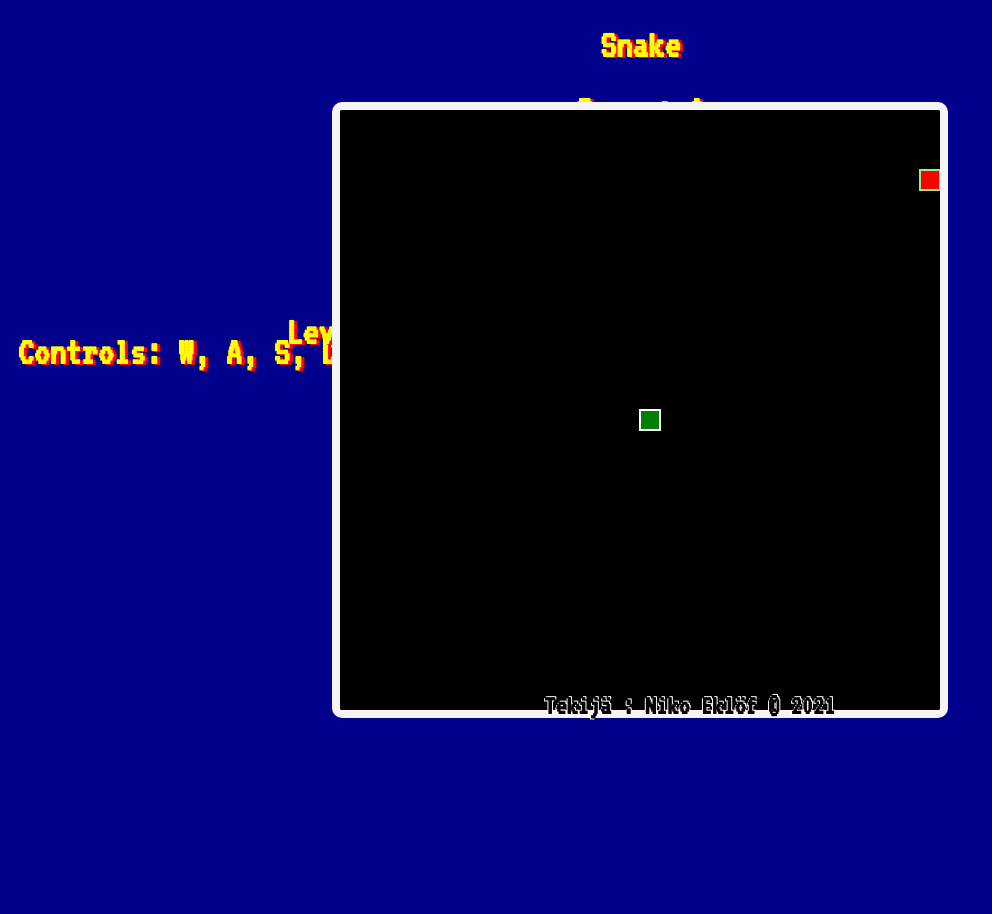
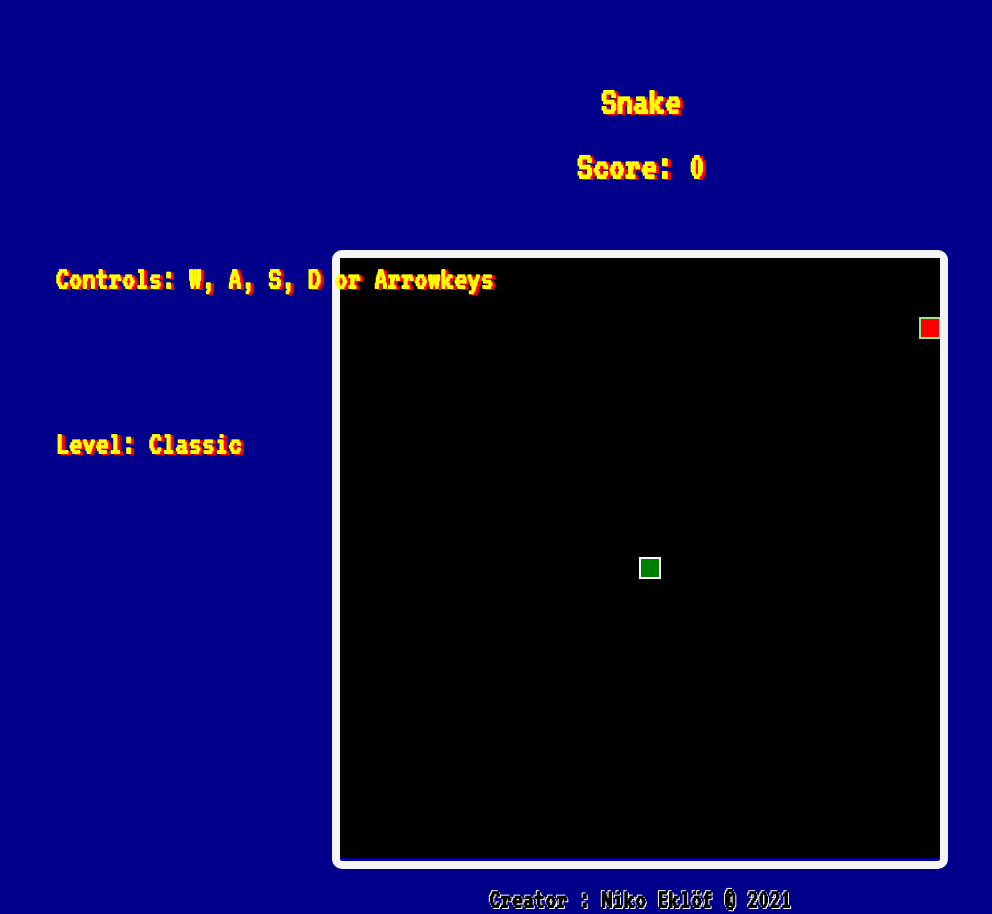
Before and after one commit to datamonnit/matopeli, a plain HTML site: page index.html in a window 1280 px wide. Shown: the whole page, without its empty margins (0-992 px from the left). Before the commit the page ends 800 px from the top, so only its background shows below. Drawn offline with Linux system fonts and the light colour scheme.

Commit message:
rev 0.8
muotoilujen korjausta, seuraavana tulossa tasovalikko ja äänet

```diff
--- a/index.html
+++ b/index.html
@@ -15,12 +15,19 @@
     <br> <br>
     <h1 class="header">Snake</h1>
     <h3 class="score">Score: <span id="score">0</span></h3>
-    <canvas id="game_canvas" width="600" height="600"></canvas>
-    <h5 class="game-controls">Controls: W, A, S, D or Arrowkeys</h5>
-    <h5 class="level">Level: <span id="levelcount">1</span></h5>
+    <div id="canvasGame">
+        <canvas id="game_canvas" width="600" height="600"></canvas>
+    </div>
+    <div id="gameControls">
+        <h5 class="game-controls">Controls: W, A, S, D or Arrowkeys</h5>
+    </div>
+    <div id="levelCounter">
+        <h5 class="level">Level: <span id="levelcount">Classic</span></h5>
+    </div>
 
-
-    <footer>Tekijä : Niko Eklöf &copy; 2021</footer>
+    <div id="footer2">
+        <footer>Creator : Niko Eklöf &copy; 2021</footer>
+    </div>
 </body>
 
 </html>
--- a/index.js
+++ b/index.js
@@ -11,6 +11,7 @@ var tilecount = 30
 var gamespeed = 10
 var overallscore = 0;
 var directionchanged;
+
 window.onload = function() {
     gameboard = document.getElementById('game_canvas')
     gameboard_ctx = gameboard.getContext("2d")
@@ -43,12 +44,8 @@ function step() {
     player.moveSnake();
     isGameOver();
     checkAppleCollision();
-
-
     drawApple();
     player.drawPlayer();
-
-
 }
 
 function drawApple() {
--- a/style.css
+++ b/style.css
@@ -2,15 +2,17 @@
 body {
   background-color: darkblue;
   font-family: "VT323", monospace;
+  margin: 0;
+  padding: 0;
 }
-canvas {
-  margin-top: 10px;
+#canvasGame {
   position: absolute;
-  top: 50%;
+
+  top: 250px;
   left: 50%;
+  transform: translate(-50%, 0%);
   border: 8px solid whitesmoke;
   border-radius: 10px;
-  transform: translate(-50%, -50%);
 }
 h1 {
   color: yellow;
@@ -21,25 +23,27 @@ h1 {
   text-shadow: 3px 1px #ff0000, 3px 1px #ff0000;
 }
 .header {
+  text-align: center;
+  width: 100%;
+  height: 15px;
+}
+#footer2 {
+  font-size: 1.75em;
+  font-weight: bold;
   padding: 0;
   margin: 0;
-  position: relative;
-  top: 5px;
+  position: absolute;
+  top: 900px;
   left: 50%;
   width: 400px;
   transform: translate(-50%, 0%);
   line-height: 0px;
   text-align: center;
-}
-footer {
-  font-size: 1.75em;
-  font-weight: bold;
-  position: fixed;
-  bottom: 10%;
-  left: 42.5%;
-  text-shadow: 1px -1px #ffffff, -1px 1px #ffffff;
+  text-shadow: 1px 1px #ffffff, -1px -1px #ffffff;
+
 }
 .score {
+
   color: yellow;
   padding-top: 50px;
   text-align: center;
@@ -47,18 +51,25 @@ footer {
   font-size: 2.5rem;
   text-shadow: 3px 1px #ff0000, 3px 1px #ff0000;
 }
-.game-controls {
+#gameControls {
+  padding-top: 20px;
+  padding-left: 55px;
+  display: flex;
+  position: relative;
   color: yellow;
-  padding-top: 50px;
-  margin-top: 12%;
-  margin-left: .75%;
+  max-width: 450px;
   font-size: 2.5rem;
   text-shadow: 3px 1px #ff0000, 3px 1px #ff0000;
 }
-.level {
+
+#levelCounter {
+  padding-top: 20px;
+  padding-left: 55px;
+  display: flex;
+  position: relative;
+  max-width: 200px;
+  max-height: fit-content;
   color: yellow;
   font-size: 2.5rem;
   text-shadow: 3px 1px #ff0000, 3px 1px #ff0000;
-  margin-top: -10%;
-  margin-left: 22%;
 }
```
